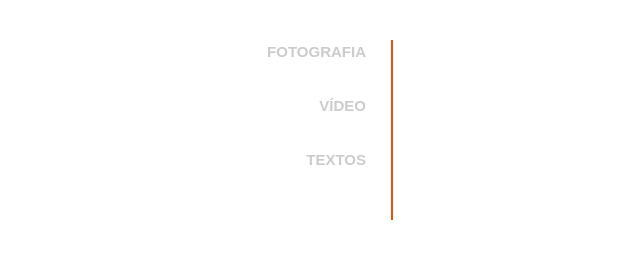
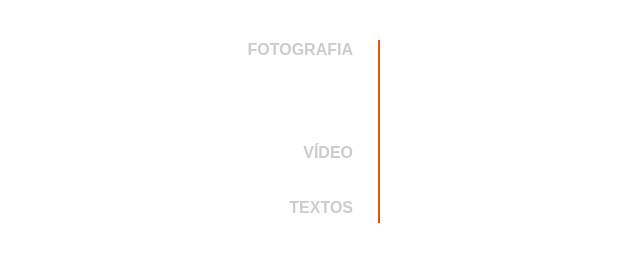
Before and after one commit to brosa89/referencias-turismo, a plain HTML site: page index.html in a window 1280 px wide. Shown: the whole page, without its empty margins (36-676 px from the left). Drawn offline with Linux system fonts and the light colour scheme.

Commit message:
Update index.html for improved layout and transparency
Refactor HTML structure and styles for better layout.

```diff
--- a/index.html
+++ b/index.html
@@ -5,22 +5,28 @@
     <meta name="viewport" content="width=device-width, initial-scale=1.0">
     <title>Créditos</title>
     <style>
-        /* APLICAR TRANSPARÊNCIA TOTAL */
+        /* Fundo transparente para se fundir com o StoryMap */
         html, body {
             background-color: transparent !important;
             margin: 0;
             padding: 20px;
             font-family: Arial, sans-serif;
-            color: #ffffff; /* Texto branco */
+            color: #ffffff;
             overflow-y: hidden;
         }
 
-        .container-geo {
-            display: flex;
+        /* Configuração da Tabela para alinhamento perfeito */
+        table {
+            width: 100%;
             max-width: 900px;
             margin: 0 auto;
-            font-size: 15px;
-            line-height: 1.6;
+            border-collapse: collapse; /* Une as bordas para a linha ser contínua */
+        }
+
+        /* Células da tabela */
+        td {
+            vertical-align: top; /* Garante que o texto começa sempre no topo */
+            padding-bottom: 30px; /* Espaço entre cada bloco (Fotografia, Vídeo...) */
         }
 
         /* Coluna da Esquerda (Títulos) */
@@ -30,52 +36,48 @@
             padding-right: 25px;
             font-weight: bold;
             color: #cccccc;
-            display: flex;
-            flex-direction: column;
-            gap: 30px;
             text-transform: uppercase;
-        }
-
-        /* A Linha Laranja */
-        .divisoria {
-            width: 2px;
-            background-color: #E35205;
-            flex-shrink: 0;
+            border-right: 2px solid #E35205; /* A LINHA LARANJA */
         }
 
         /* Coluna da Direita (Conteúdo) */
         .coluna-dir {
             width: 75%;
             padding-left: 25px;
-            display: flex;
-            flex-direction: column;
-            gap: 30px;
+            line-height: 1.6;
+            font-size: 15px;
+        }
+
+        /* Remove o espaço extra no último item */
+        tr:last-child td {
+            padding-bottom: 0;
         }
     </style>
 </head>
 <body>
 
-    <div class="container-geo">
-        <div class="coluna-esq">
-            <div>Fotografia</div>
-            <div>Vídeo</div>
-            <div>Textos</div>
-        </div>
+    <table>
+        <tr>
+            <td class="coluna-esq">Fotografia</td>
+            <td class="coluna-dir">
+                José Luís Ávila Silveira/Pedro Noronha e Costa; Observatório do Mar dos Açores; Secretaria Regional do Ambiente e Ação Climática; Carlos Duarte; Peter Museu; Helder Afonso; Amigos do Farol dos Capelinhos; AvistaVulcão - Casa da Missão; Azores UNESCO Global Geopark.
+            </td>
+        </tr>
 
-        <div class="divisoria"></div>
+        <tr>
+            <td class="coluna-esq">Vídeo</td>
+            <td class="coluna-dir">
+                Arquivo RTP; Gonçalo Tocha.
+            </td>
+        </tr>
 
-        <div class="coluna-dir">
-            <div>
-                José Luís Ávila Silveira/Pedro Noronha e Costa; Observatório do Mar dos Açores; Secretaria Regional do Ambiente e Ação Climática; Carlos Duarte; Peter Museu; Helder Afonso; Amigos do Farol dos Capelinhos; AvistaVulcão - Casa da Missão; Azores UNESCO Global Geopark.
-            </div>
-            <div>
-                Arquivo RTP; Gonçalo Tocha.
-            </div>
-            <div>
+        <tr>
+            <td class="coluna-esq">Textos</td>
+            <td class="coluna-dir">
                 Graça Ventura Moniz e Almeida; Judite Canha Fernandes.
-            </div>
-        </div>
-    </div>
+            </td>
+        </tr>
+    </table>
 
 </body>
 </html>
```
